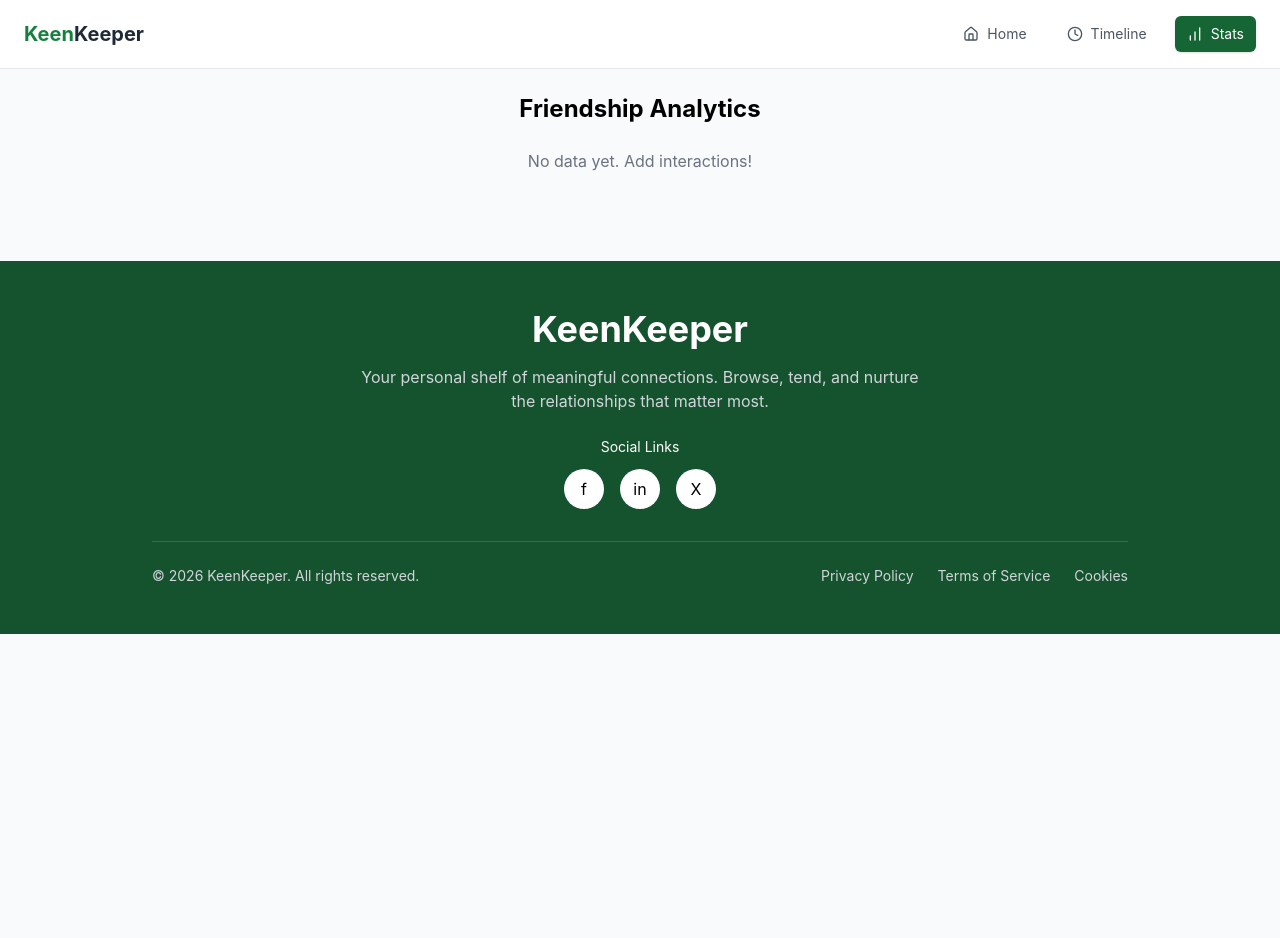
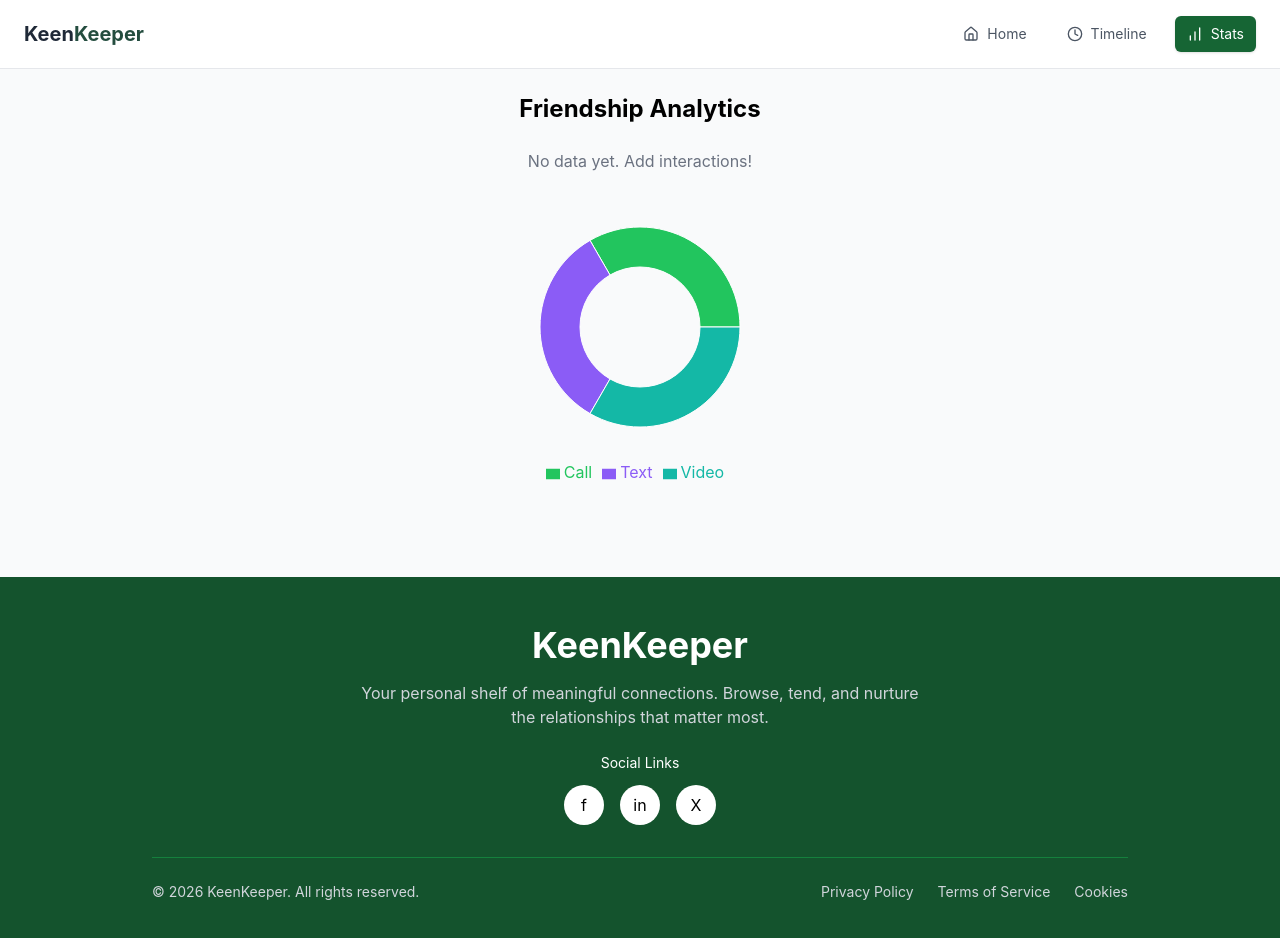
Before and after one commit to SakiAlAmin01/Programming-Hero-Assignment-7, a React (Vite) app: page /stats in a window 1280 px wide. Shown: the top 938 px of the page. Before the commit the page ends 800 px from the top, so only its background shows below. Built offline with nearby package versions, Linux system fonts and the light colour scheme.

Commit message:
Footer positon fix stats pre chart show

```diff
--- a/src/components/Navbar.jsx
+++ b/src/components/Navbar.jsx
@@ -14,7 +14,7 @@ const Navbar = () => {
 
       {/* Logo */}
       <h1 className="text-xl font-bold text-gray-800">
-        <span className="text-green-700">Keen</span>Keeper
+        <span>Keen</span><span className="text-[#244D3F]">Keeper</span>
       </h1>
 
       {/* Links */}
--- a/src/layouts/MainLayout.jsx
+++ b/src/layouts/MainLayout.jsx
@@ -4,11 +4,18 @@ import { Outlet } from "react-router-dom";
 
 const MainLayout = () => {
   return (
-    <>
+    <div className="flex flex-col min-h-screen">
+      {/* Navbar */}
       <Navbar />
-      <Outlet />
+
+      {/* Page Content */}
+      <main className="flex-grow">
+        <Outlet />
+      </main>
+
+      {/* Footer */}
       <Footer />
-    </>
+    </div>
   );
 };
 
--- a/src/pages/Stats.jsx
+++ b/src/pages/Stats.jsx
@@ -4,44 +4,63 @@ import { PieChart, Pie, Cell, Tooltip, Legend } from "recharts";
 export default function Stats() {
   const { timeline } = useTimeline();
 
+  // count interactions
   const counts = {
     Call: 0,
     Text: 0,
     Video: 0,
   };
 
-  timeline.forEach((t) => counts[t.type]++);
+  timeline.forEach((t) => {
+    if (counts[t.type] !== undefined) {
+      counts[t.type]++;
+    }
+  });
 
+  // original data
   const data = [
     { name: "Call", value: counts.Call },
     { name: "Text", value: counts.Text },
     { name: "Video", value: counts.Video },
   ];
 
-  const COLORS = ["#22c55e", "#8b5cf6", "#14b8a6"]; // green, purple, teal
+  // check if any real data exists
+  const hasData = data.some((d) => d.value > 0);
 
-  if (timeline.length === 0) {
-    return (
-      <div className="p-6 text-center">
-        <h1 className="text-2xl font-bold">Friendship Analytics</h1>
-        <p className="mt-6 text-gray-500">No data yet. Add interactions!</p>
-      </div>
-    );
-  }
+  // fallback data (to show chart)
+  const chartData = hasData
+    ? data
+    : [
+        { name: "Call", value: 1 },
+        { name: "Text", value: 1 },
+        { name: "Video", value: 1 },
+      ];
+
+  const COLORS = ["#22c55e", "#8b5cf6", "#14b8a6"];
 
   return (
     <div className="p-6 text-center">
-      <h1 className="text-2xl font-bold mb-6">Friendship Analytics</h1>
+      <h1 className="text-2xl font-bold mb-6">
+        Friendship Analytics
+      </h1>
 
-      <div className="flex justify-center">
+      {/* No data message */}
+      {!hasData && (
+        <p className="text-gray-500 mb-4">
+          No data yet. Add interactions!
+        </p>
+      )}
+
+      {/* Chart */}
+      <div className="flex justify-center items-center">
         <PieChart width={400} height={300}>
           <Pie
-            data={data}
+            data={chartData}
             dataKey="value"
             outerRadius={100}
-            innerRadius={60}   // donut effect 🔥
+            innerRadius={60} // donut effect
           >
-            {data.map((entry, index) => (
+            {chartData.map((entry, index) => (
               <Cell key={index} fill={COLORS[index]} />
             ))}
           </Pie>
```
